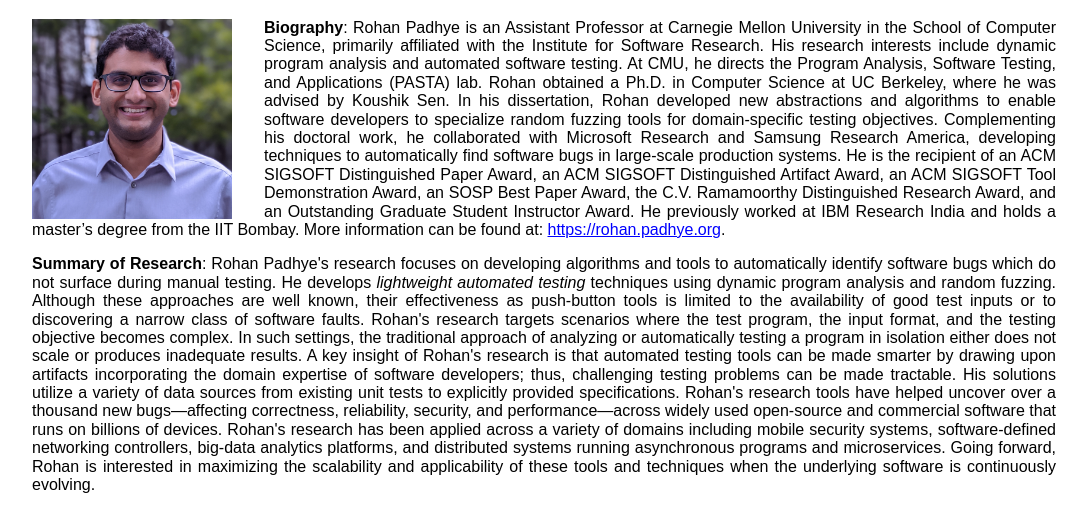
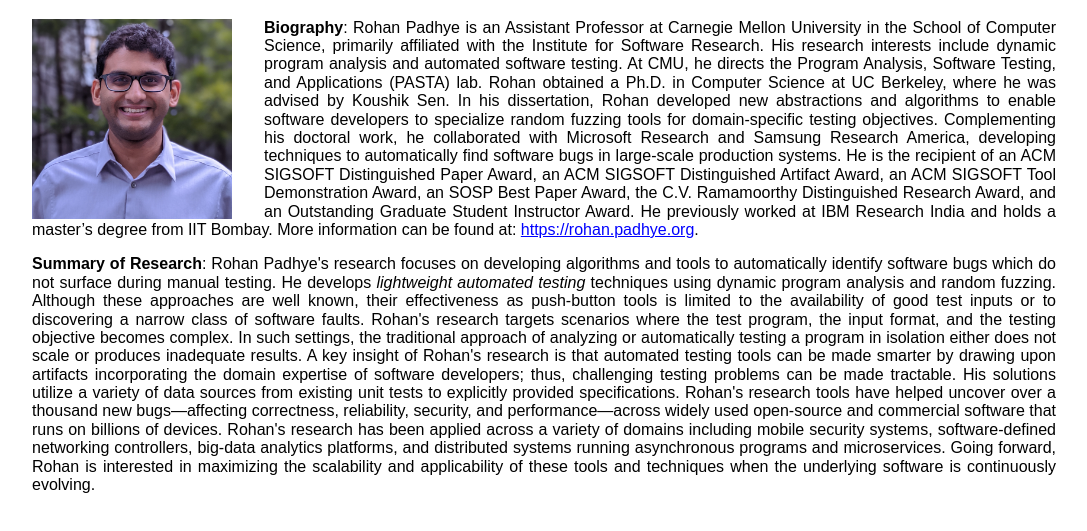
Before and after one commit to rohanpadhye/homepage, a plain HTML site: page bio.html in a window 1280 px wide. Shown: the part 61-592 px from the top of the page, without its empty margins (96-1183 px from the left). Drawn offline with Linux system fonts and the light colour scheme.

Commit message:
Bio: fix typo

```diff
--- a/bio.html
+++ b/bio.html
@@ -13,7 +13,7 @@
 
 <img src="images/headshot-1x1.jpg" style="float:left; margin-right: 2em" height="200" />
 
-<p style="text-align: justify;"><strong>Biography</strong>: Rohan Padhye is an Assistant Professor at Carnegie Mellon University in the School of Computer Science, primarily affiliated with the Institute for Software Research. His research interests include dynamic program analysis and automated software testing. At CMU, he directs the Program Analysis, Software Testing, and Applications (PASTA) lab. Rohan obtained a Ph.D. in Computer Science at UC Berkeley, where he was advised by Koushik Sen. In his dissertation, Rohan developed new abstractions and algorithms to enable software developers to specialize random fuzzing tools for domain-specific testing objectives.  Complementing his doctoral work, he collaborated with Microsoft Research and Samsung Research America, developing techniques to automatically find software bugs in large-scale production systems. He is the recipient of an ACM SIGSOFT Distinguished Paper Award, an ACM SIGSOFT Distinguished Artifact Award, an ACM SIGSOFT Tool Demonstration Award, an SOSP Best Paper Award, the C.V. Ramamoorthy Distinguished Research Award, and an Outstanding Graduate Student Instructor Award. He previously worked at IBM Research India and holds a master’s degree from the IIT Bombay. More information can be found at: <a href="https://rohan.padhye.org" style="color:blue">https://rohan.padhye.org</a>.
+<p style="text-align: justify;"><strong>Biography</strong>: Rohan Padhye is an Assistant Professor at Carnegie Mellon University in the School of Computer Science, primarily affiliated with the Institute for Software Research. His research interests include dynamic program analysis and automated software testing. At CMU, he directs the Program Analysis, Software Testing, and Applications (PASTA) lab. Rohan obtained a Ph.D. in Computer Science at UC Berkeley, where he was advised by Koushik Sen. In his dissertation, Rohan developed new abstractions and algorithms to enable software developers to specialize random fuzzing tools for domain-specific testing objectives.  Complementing his doctoral work, he collaborated with Microsoft Research and Samsung Research America, developing techniques to automatically find software bugs in large-scale production systems. He is the recipient of an ACM SIGSOFT Distinguished Paper Award, an ACM SIGSOFT Distinguished Artifact Award, an ACM SIGSOFT Tool Demonstration Award, an SOSP Best Paper Award, the C.V. Ramamoorthy Distinguished Research Award, and an Outstanding Graduate Student Instructor Award. He previously worked at IBM Research India and holds a master’s degree from IIT Bombay. More information can be found at: <a href="https://rohan.padhye.org" style="color:blue">https://rohan.padhye.org</a>.
 </p>
 
 <p style="text-align: justify;"><strong>Summary of Research</strong>: Rohan Padhye's research focuses on developing algorithms and tools to automatically identify software bugs which do not surface during manual testing.
```
